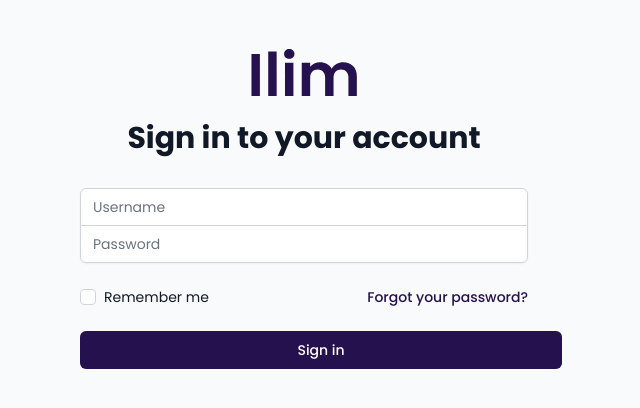
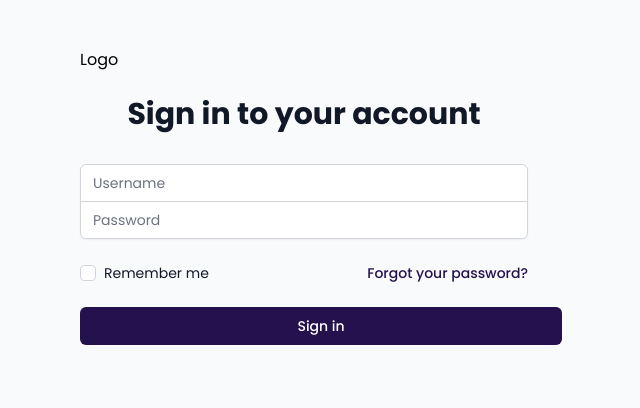
Before and after one commit to nahasco/ilimacademy-frontend, a Next.js app: page /login in a window 1280 px wide. Shown: the top 408 px of the page, without its empty margins (336-976 px from the left). Built offline with nearby package versions, Linux system fonts and the light colour scheme; no server answers.

Commit message:
edit logo tag

```diff
--- a/src/pages/login.js
+++ b/src/pages/login.js
@@ -56,11 +56,7 @@ export default function LoginPage() {
       <div className="min-h-full flex items-center justify-center py-12 px-4 sm:px-6 lg:px-8">
         <div className="max-w-md w-full space-y-8">
           <div>
-            <img
-              className="mx-auto h-12 w-auto"
-              src="/Ilim.svg"
-              alt="Workflow"
-            />
+            <div>Logo</div>
             <h2 className="mt-6 text-center text-3xl font-extrabold text-gray-900">Sign in to your account</h2>
           </div>
           <form className="mt-8 space-y-6" action="#" method="POST" onSubmit={onSubmit}>
```
